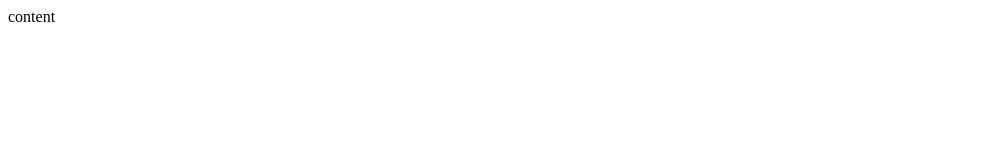
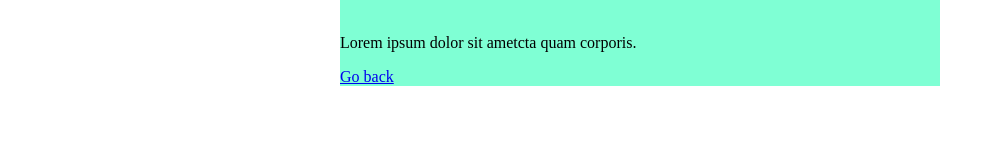
Before and after one commit to vitgri1/03-1-Vader-3, a website: page index.html in a window 1280 px wide. Shown: the whole page, without its empty margins (0-995 px from the left). Drawn offline with Linux system fonts and the light colour scheme.

Commit message:
Basic content #1

```diff
--- a/index.html
+++ b/index.html
@@ -16,6 +16,12 @@
     <link rel="shortcut icon" href="./favicon.ico" type="image/x-icon">
 </head>
 <body>
-    content
+    <Main>
+        <img src="#" alt="">
+        <p>
+            Lorem ipsum dolor sit ametcta quam corporis.
+        </p>
+        <a href="#">Go back</a>
+    </Main>
 </body>
 </html>
--- a/main.css
+++ b/main.css
@@ -0,0 +1,9 @@
+body{
+    margin: 0;
+}
+main{
+    margin: 0;
+    width: 600px;
+    margin-left: calc(50% - 300px);
+    background-color: aquamarine;
+}
```
